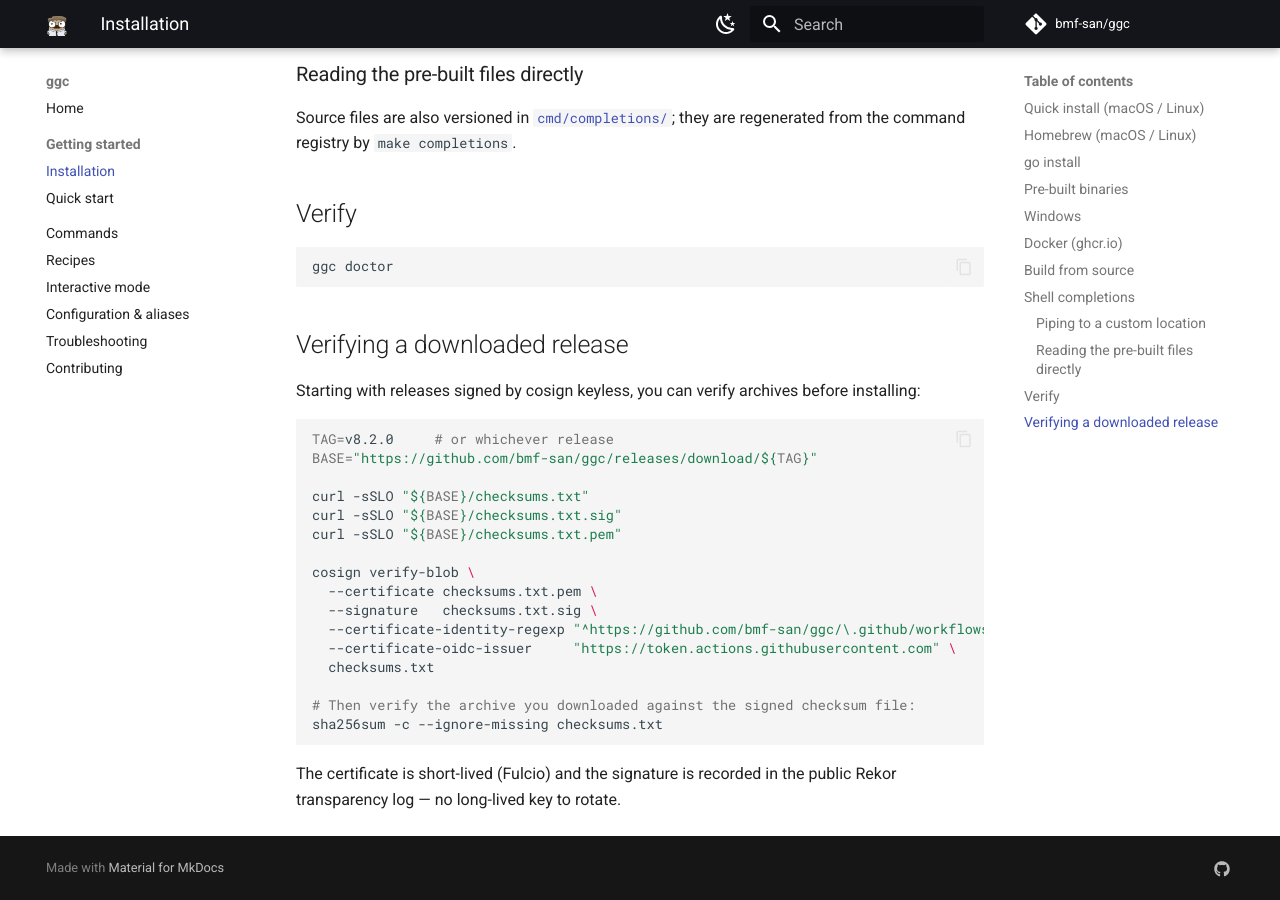
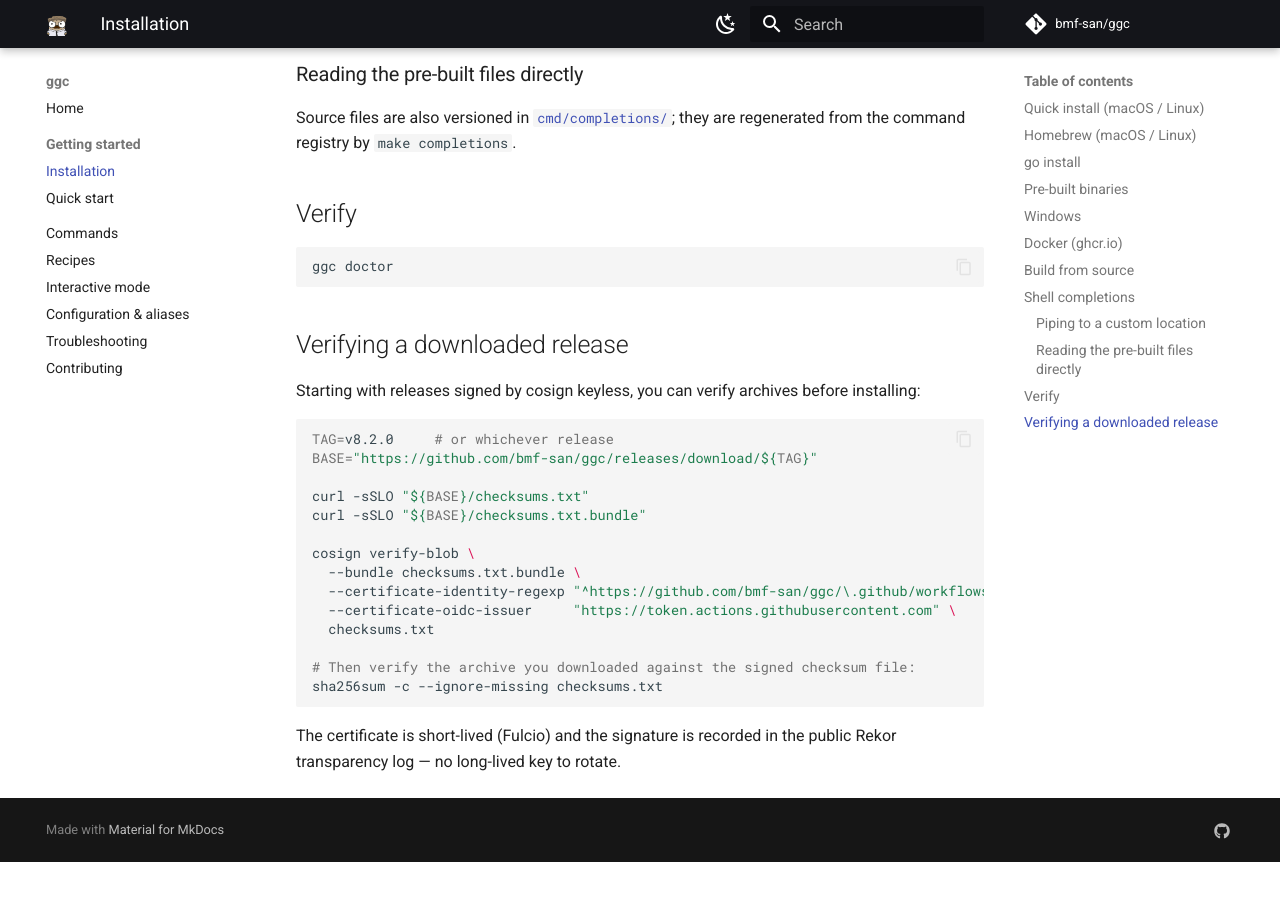
Before and after one commit to bmf-san/ggc, an MkDocs documentation site: the page built from docs/guide/install.md, in a window 1280 px wide and 900 px high, scrolled down 2441 px. Built offline with MkDocs 1.6.1 and Material for MkDocs 9.7.7, drawn with Linux system fonts in a browser that asks for light colours; comment, search, counter and statistics services are not loaded; after the commit the page ends 3303 px from its top, so only the background shows below that.

Commit message:
fix(release): use cosign --bundle for checksum signing (#460)
* fix(release): use cosign --bundle for checksum signing

cosign v2.6+ defaults to --new-bundle-format which ignores
--output-certificate/--output-signature and requires --bundle,
causing GoReleaser to fail with:
  Error: signing dist/checksums.txt: create bundle file: open : no such file or directory

Switch the signing args to write a single .bundle file containing
both the certificate and signature.

* docs(install): update cosign verify command to use --bundle

Follow-up to the .goreleaser.yml change: post-release verification
now downloads a single checksums.txt.bundle and verifies with
cosign verify-blob --bundle. Also annotate .goreleaser.yml signs
block so the dual purpose of the signature field is obvious.

```diff
--- a/docs/guide/install.md
+++ b/docs/guide/install.md
@@ -117,12 +117,10 @@ TAG=v8.2.0     # or whichever release
 BASE="https://github.com/bmf-san/ggc/releases/download/${TAG}"
 
 curl -sSLO "${BASE}/checksums.txt"
-curl -sSLO "${BASE}/checksums.txt.sig"
-curl -sSLO "${BASE}/checksums.txt.pem"
+curl -sSLO "${BASE}/checksums.txt.bundle"
 
 cosign verify-blob \
-  --certificate checksums.txt.pem \
-  --signature   checksums.txt.sig \
+  --bundle checksums.txt.bundle \
   --certificate-identity-regexp "^https://github.com/bmf-san/ggc/\.github/workflows/release\.yml@" \
   --certificate-oidc-issuer     "https://token.actions.githubusercontent.com" \
   checksums.txt
```
Also changed, not shown: .goreleaser.yml (+8 -4 lines).
